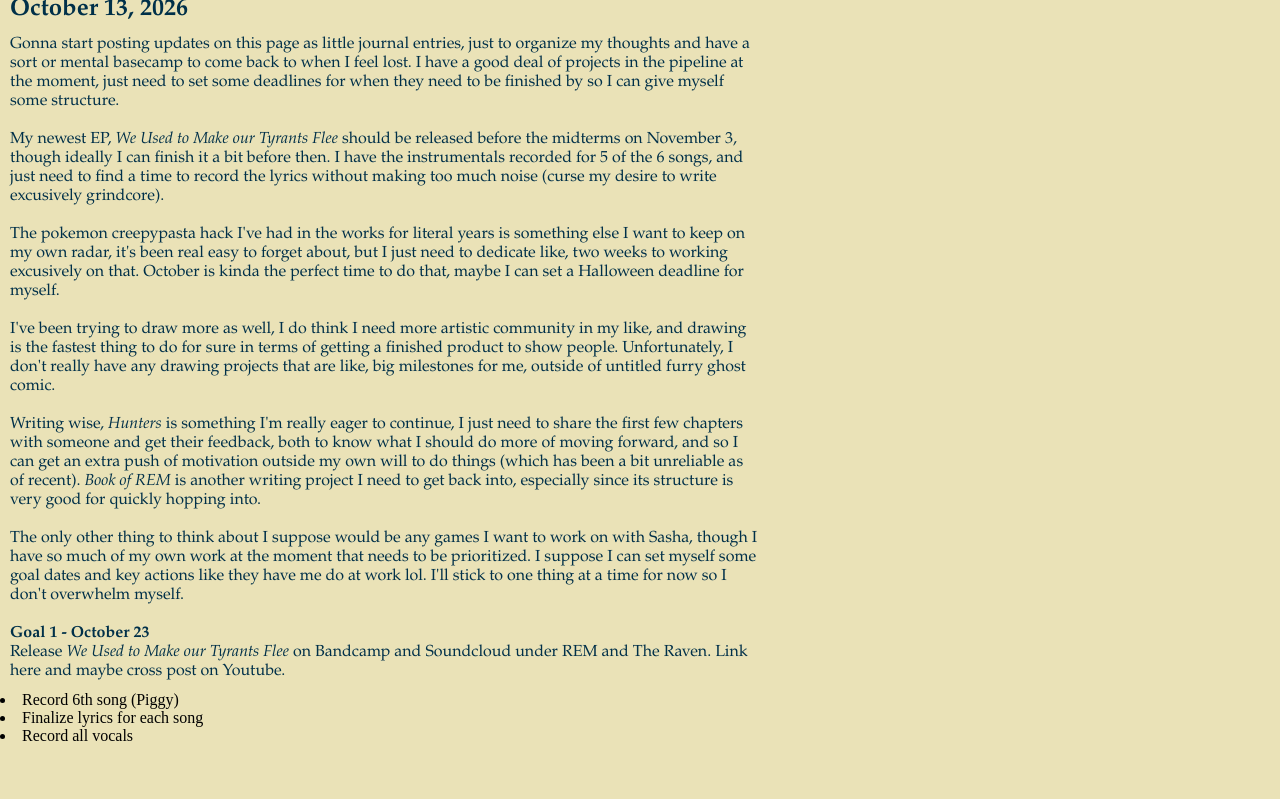
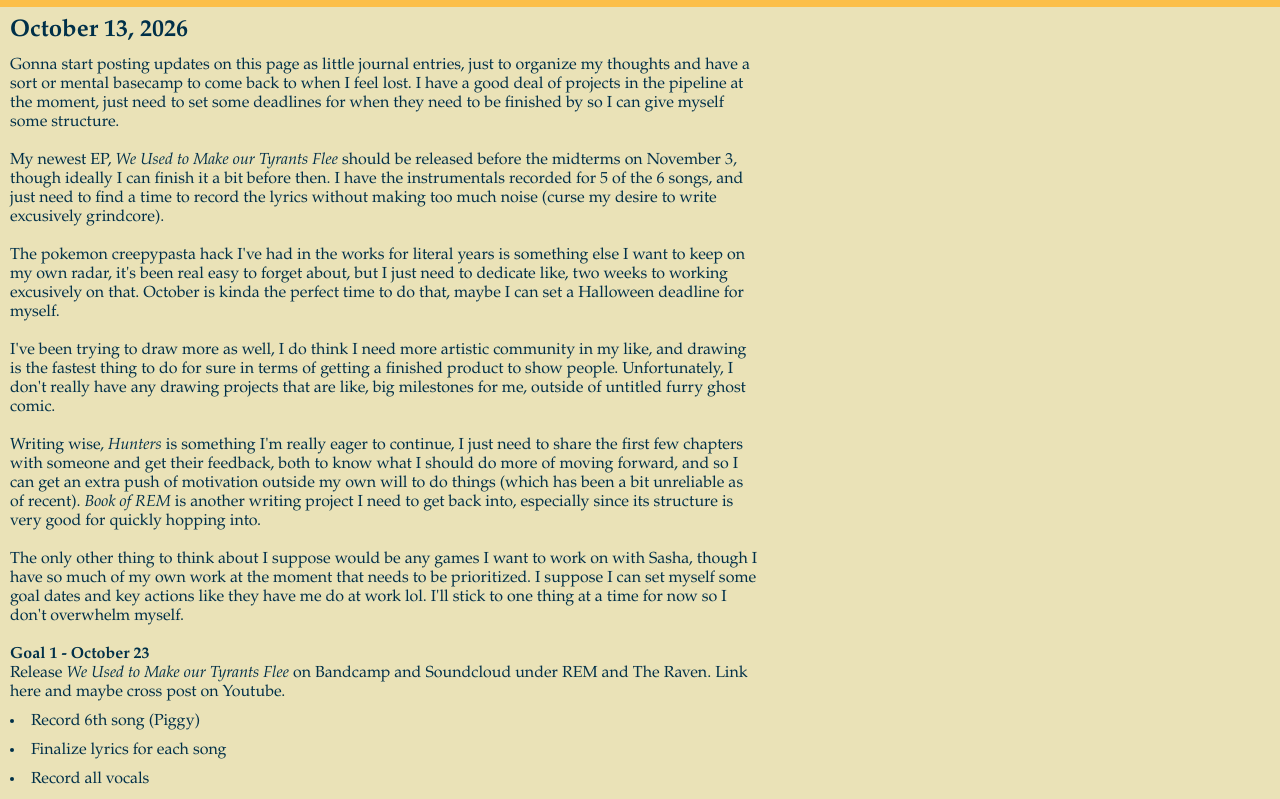
Before and after one commit to HatBrick/Catalogue, a plain HTML site: page index.html in a window 1280 px wide. Shown: the part 107-906 px from the top of the page. Before the commit the page ends 862 px from the top, so only its background shows below. Drawn offline with Linux system fonts and the light colour scheme.

Commit message:
Update styles.css

```diff
--- a/styles.css
+++ b/styles.css
@@ -18,7 +18,7 @@ h1 {
   margin: 0;
 }
 
-h2, h3, p, p li {
+h2, h3, p, li {
   margin: 10;
   color: #003049;
   font-family: Garamond, serif;
```
